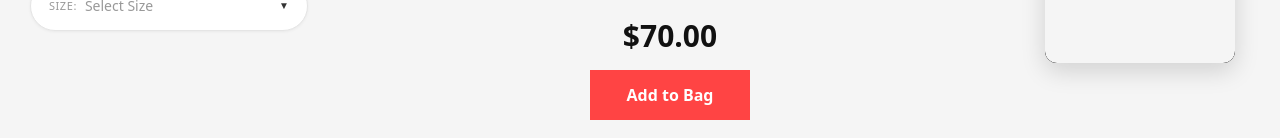
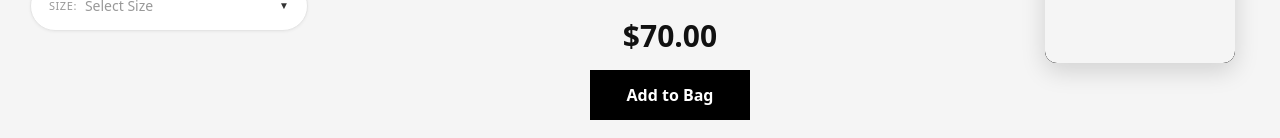
Before and after one commit to Rahul-1digitals/Express, a React (Vite) app: page /product/1 in a window 1280 px wide. Shown: the part 659-797 px from the top of the page. Built offline with nearby package versions, Linux system fonts and the light colour scheme.

Commit message:
changed the button colors to black

```diff
--- a/src/components/ProductDetailPage.scss
+++ b/src/components/ProductDetailPage.scss
@@ -264,7 +264,7 @@
 }
 
 .add-bag {
-  background: #ff4444;
+  background: black;
   color: #fff;
   border: none;
   padding: 14px 28px;
--- a/src/components/ShoeDesignPage.scss
+++ b/src/components/ShoeDesignPage.scss
@@ -228,7 +228,7 @@
     }
 
     .shop-btn {
-      background: #ff4444;
+      background: black;
       color: white;
       border: none;
       padding: 8px 16px;
@@ -645,7 +645,7 @@
     }
 
     .generate-btn {
-      background: #ff4444;
+      background: black;
       color: white;
       border: none;
       padding: 12px 20px;
```
